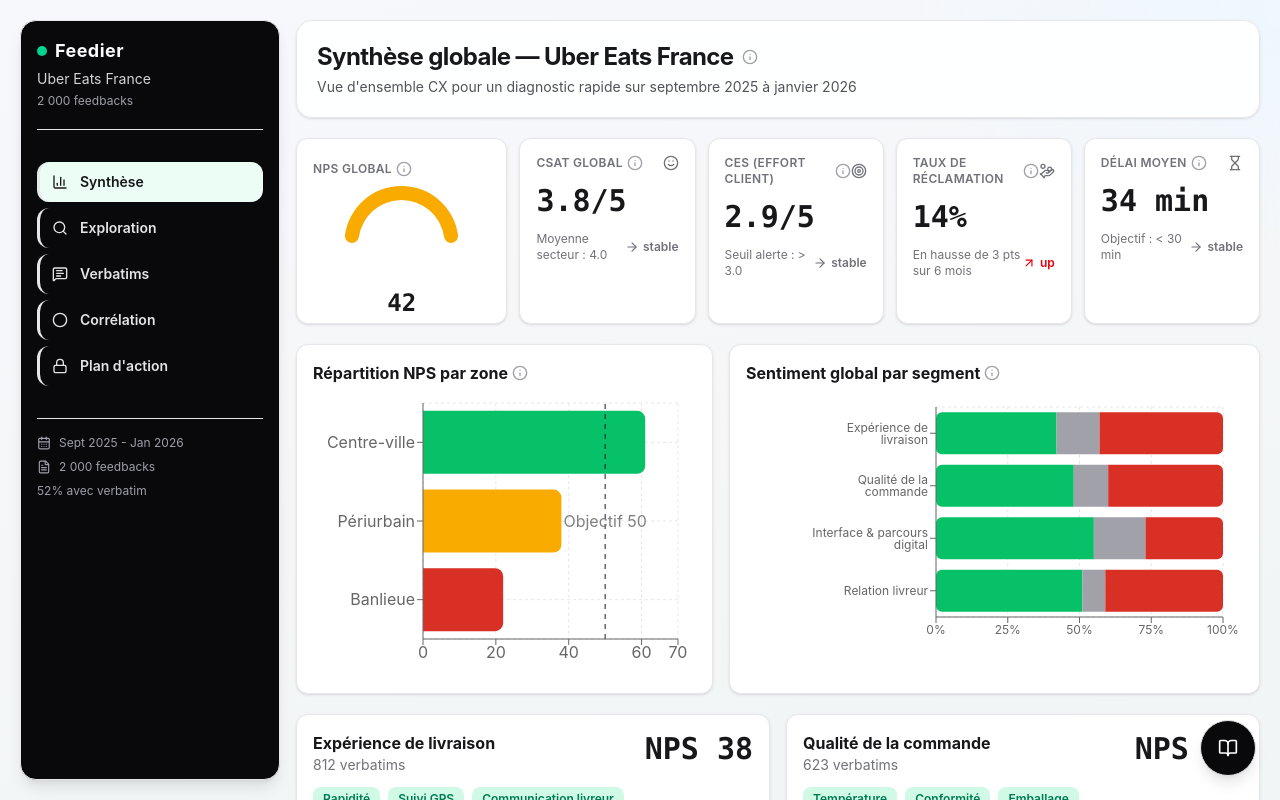
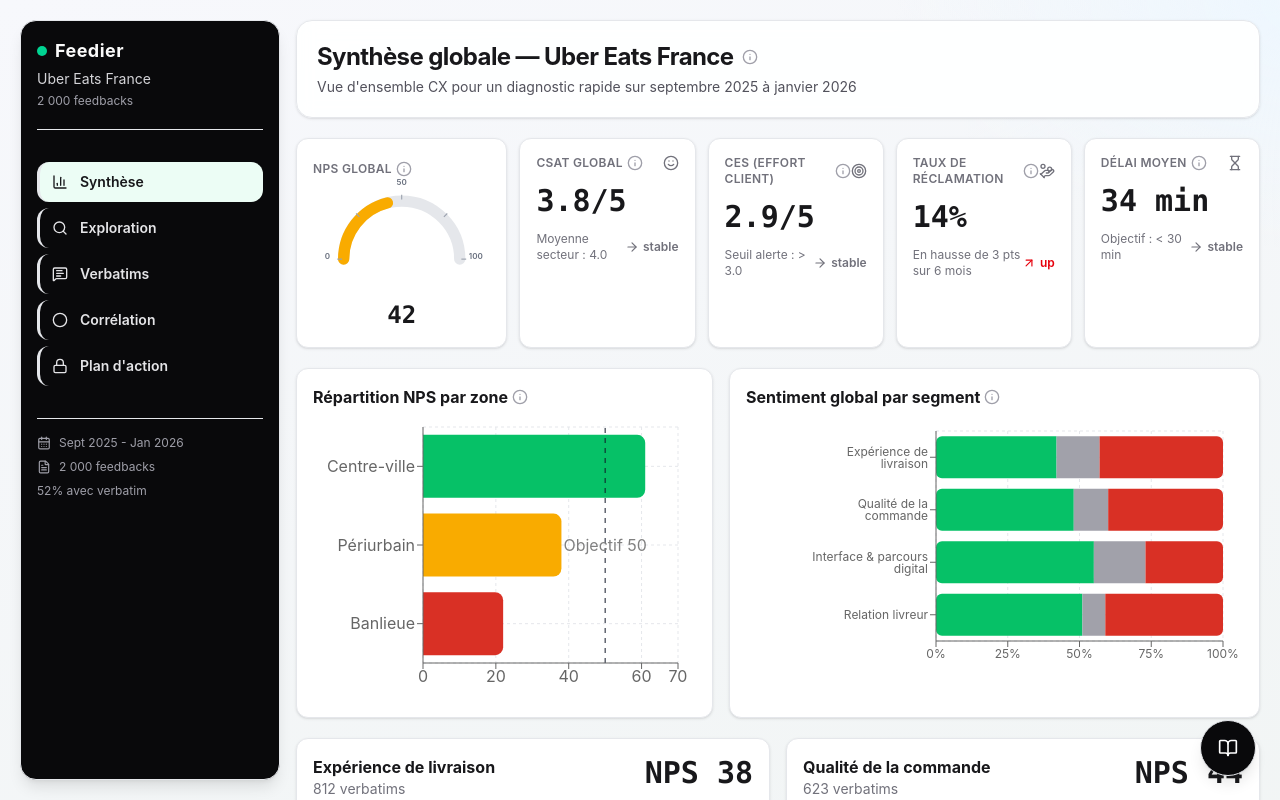
Before and after one commit to Decayuki/uber-eats-feedier-dashboard, a Next.js app: page /synthese in a window 1280 px wide. Shown: the top 800 px of the page. Built offline with nearby package versions, Linux system fonts and the light colour scheme.

Commit message:
Improve NPS gauge clarity, sentiment legend, and glossary radial layout

```diff
--- a/src/app/exploration/page.tsx
+++ b/src/app/exploration/page.tsx
@@ -102,6 +102,14 @@ export default function ExplorationPage() {
               </PieChart>
             </ResponsiveContainer>
           </div>
+          <div className="mt-3 flex flex-wrap items-center gap-3 text-xs font-semibold text-zinc-600">
+            {sentimentData.map((item) => (
+              <span key={item.name} className="inline-flex items-center gap-1.5" title={`${item.name}: ${item.value}%`}>
+                <span className="h-2.5 w-2.5 rounded-full" style={{ backgroundColor: item.color }} />
+                {item.name} {item.value}%
+              </span>
+            ))}
+          </div>
         </article>
       </section>
 
--- a/src/app/synthese/page.tsx
+++ b/src/app/synthese/page.tsx
@@ -150,8 +150,15 @@ export default function SynthesePage() {
             </div>
 
             <div className="mt-3 flex flex-wrap gap-2">
+              <span className="inline-flex items-center gap-1 text-xs font-semibold uppercase tracking-wide text-zinc-500">
+                Top thèmes
+                <Hint text="Ces badges indiquent les sujets dominants observés dans le segment." />
+              </span>
+            </div>
+
+            <div className="mt-2 flex flex-wrap gap-2">
               {segment.themes.map((theme) => (
-                <Badge key={theme} variant="primary" className="cursor-help" title={`Thématique clé du segment: ${theme}`}>
+                <Badge key={theme} variant="primary" title={`Thématique clé du segment: ${theme}`}>
                   {theme}
                 </Badge>
               ))}
--- a/src/components/charts/NPSGauge.tsx
+++ b/src/components/charts/NPSGauge.tsx
@@ -1,33 +1,84 @@
 "use client";
-
-import { RadialBar, RadialBarChart, ResponsiveContainer } from "recharts";
 
 interface NPSGaugeProps {
   value: number;
 }
 
+function polar(cx: number, cy: number, radius: number, angle: number) {
+  const rad = (angle * Math.PI) / 180;
+  return {
+    x: cx + radius * Math.cos(rad),
+    y: cy - radius * Math.sin(rad),
+  };
+}
+
 export function NPSGauge({ value }: NPSGaugeProps) {
   const capped = Math.max(0, Math.min(100, value));
   const fill = capped >= 50 ? "#06C167" : capped >= 30 ? "#F9AB00" : "#D93025";
+  const radius = 72;
+  const arcLength = Math.PI * radius;
+  const progress = (capped / 100) * arcLength;
+  const ticks = [0, 25, 50, 75, 100];
 
   return (
     <div
       title="Jauge NPS: vert au-dessus de 50, jaune entre 30 et 50, rouge en dessous de 30."
       aria-label={`Jauge NPS à ${capped}`}
-      className="h-32 w-full"
+      className="mx-auto w-full max-w-[240px]"
     >
-      <ResponsiveContainer>
-        <RadialBarChart
-          data={[{ name: "NPS", value: capped }]}
-          startAngle={180}
-          endAngle={0}
-          innerRadius="70%"
-          outerRadius="100%"
-        >
-          <RadialBar background dataKey="value" cornerRadius={999} fill={fill} />
-        </RadialBarChart>
-      </ResponsiveContainer>
-      <p className="-mt-5 text-center font-mono text-2xl font-semibold text-zinc-900">{capped}</p>
+      <svg viewBox="0 0 220 140" className="h-32 w-full">
+        <path
+          d={`M ${110 - radius} 90 A ${radius} ${radius} 0 0 1 ${110 + radius} 90`}
+          fill="none"
+          stroke="#E5E7EB"
+          strokeWidth="14"
+          strokeLinecap="round"
+        />
+        <path
+          d={`M ${110 - radius} 90 A ${radius} ${radius} 0 0 1 ${110 + radius} 90`}
+          fill="none"
+          stroke={fill}
+          strokeWidth="14"
+          strokeLinecap="round"
+          strokeDasharray={`${progress} ${arcLength}`}
+        />
+
+        {ticks.map((tick) => {
+          const angle = 180 - tick * 1.8;
+          const inner = polar(110, 90, radius + 2, angle);
+          const outer = polar(110, 90, radius + 8, angle);
+          return (
+            <line
+              key={tick}
+              x1={inner.x}
+              y1={inner.y}
+              x2={outer.x}
+              y2={outer.y}
+              stroke="#9CA3AF"
+              strokeWidth="1.4"
+            />
+          );
+        })}
+
+        {[0, 50, 100].map((tick) => {
+          const angle = 180 - tick * 1.8;
+          const label = polar(110, 90, radius + 20, angle);
+          return (
+            <text
+              key={tick}
+              x={label.x}
+              y={label.y}
+              textAnchor="middle"
+              fontSize="10"
+              fill="#6B7280"
+              fontWeight={600}
+            >
+              {tick}
+            </text>
+          );
+        })}
+      </svg>
+      <p className="-mt-2 text-center font-mono text-2xl font-semibold text-zinc-900">{capped}</p>
     </div>
   );
 }
--- a/src/components/layout/RadialGlossary.tsx
+++ b/src/components/layout/RadialGlossary.tsx
@@ -29,8 +29,8 @@ export function RadialGlossary() {
 
         <div
           className={cn(
-            "pointer-events-none absolute bottom-16 right-1/2 translate-x-1/2 rounded-xl border border-zinc-200 bg-white/95 p-3 shadow-xl backdrop-blur transition-all duration-200",
-            open ? "w-[320px] opacity-100" : "w-0 overflow-hidden opacity-0",
+            "pointer-events-none absolute bottom-16 right-16 rounded-xl border border-zinc-200 bg-white/95 p-3 shadow-xl backdrop-blur transition-all duration-200",
+            open ? "w-[340px] opacity-100" : "w-0 overflow-hidden opacity-0",
           )}
         >
           <p className="text-xs font-semibold uppercase tracking-wide text-zinc-500">Glossaire pédagogique</p>
@@ -40,10 +40,17 @@ export function RadialGlossary() {
         </div>
 
         {glossaryItems.map((item, index) => {
-          const angle = (index / glossaryItems.length) * Math.PI * 2 - Math.PI / 2;
-          const radius = 118;
-          const x = Math.cos(angle) * radius;
-          const y = Math.sin(angle) * radius;
+          const firstRingCount = Math.min(5, glossaryItems.length);
+          const inFirstRing = index < firstRingCount;
+          const ringIndex = inFirstRing ? index : index - firstRingCount;
+          const ringTotal = inFirstRing ? firstRingCount : Math.max(glossaryItems.length - firstRingCount, 1);
+          const minAngle = inFirstRing ? 170 : 185;
+          const maxAngle = inFirstRing ? 262 : 260;
+          const angle = minAngle + ((maxAngle - minAngle) * ringIndex) / Math.max(ringTotal - 1, 1);
+          const radius = inFirstRing ? 96 : 146;
+          const radians = (angle * Math.PI) / 180;
+          const x = Math.cos(radians) * radius;
+          const y = Math.sin(radians) * radius;
 
           return (
             <button
```
